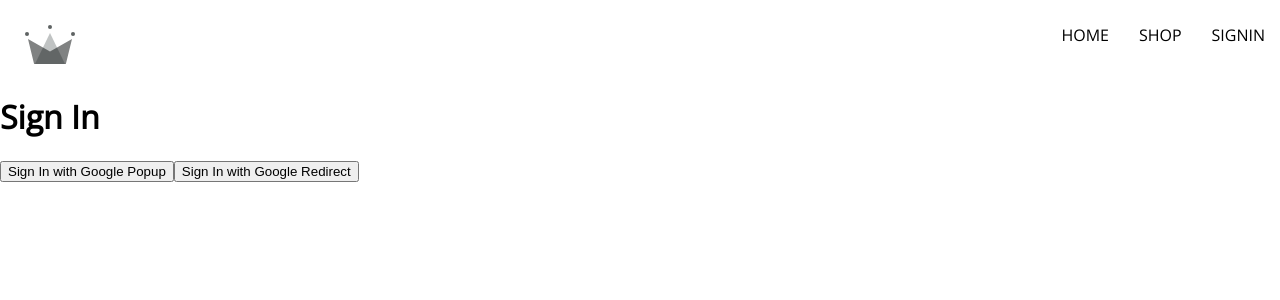
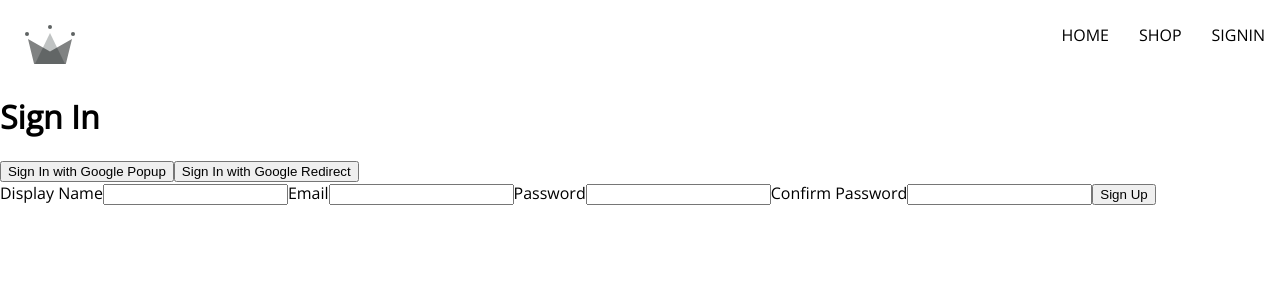
Before and after one commit to Aarun1349/clothing-store, a React (Create React App) app: page /signin in a window 1280 px wide. Shown: the top 300 px of the page. Built offline with nearby package versions, Linux system fonts and the light colour scheme.

Commit message:
Add Sign Up Page
Add Sign Up Page and add some create
user with email and password in firebase utility

```diff
--- /dev/null
+++ b/src/components/sign-up/sign-up-form-component.jsx
@@ -0,0 +1,66 @@
+import { async } from "@firebase/util";
+import { useState } from "react";
+import { createAuthUserWithEmailAndPassword } from "../../utility/firebase/firebase.utils";
+const defaultFormField = {
+  displayName: "",
+  email: "",
+  password: "",
+  confirmPassword: "",
+};
+const SignUpForm = () => {
+  const [formFields, setFormFields] = useState(defaultFormField);
+  const { displayName, email, password, confirmPassword } = formFields;
+
+  const handleSubmit = async (event)=>{
+    event.preventDefault();
+
+  }
+
+  const handleChange = (event) => {
+    const { name, value } = event.target;
+    setFormFields({ ...formFields, [name]: value });
+  };
+  return (
+    <>
+      <div>
+        <form onSubmit={() => {}}>
+          <label>Display Name</label>
+          <input
+            type="text"
+            onChange={handleChange}
+            name="displayName"
+            value={displayName}
+            required
+          ></input>
+          <label>Email</label>
+          <input
+            type="email"
+            onChange={handleChange}
+            name="email"
+            value={email}
+            required
+          ></input>
+          <label>Password</label>
+          <input
+            type="password"
+            onChange={handleChange}
+            name="password"
+            value={password}
+            required
+          ></input>
+          <label>Confirm Password</label>
+          <input
+            type="password"
+            onChange={handleChange}
+            name="confirmPassword"
+            value={confirmPassword}
+            required
+          ></input>
+          <button type="submit">Sign Up</button>
+        </form>
+      </div>
+    </>
+  );
+};
+
+export default SignUpForm;
--- a/src/routes/sign-in/sign-in.component.jsx
+++ b/src/routes/sign-in/sign-in.component.jsx
@@ -7,6 +7,7 @@ import {
   signInWithGoogleRedirect,
   createUserDocFromAuth,
 } from "../../utility/firebase/firebase.utils";
+import SignUpForm from "../../components/sign-up/sign-up-form-component";
 
 const Signin = () => {
   useEffect(() => {
@@ -37,6 +38,7 @@ const Signin = () => {
       <button onClick={signInWithGoogleRedirect}>
         Sign In with Google Redirect
       </button>
+      <SignUpForm/>
     </div>
   );
 };
--- a/src/utility/firebase/firebase.utils.js
+++ b/src/utility/firebase/firebase.utils.js
@@ -7,6 +7,7 @@ import {
   signInWithPopup,
   GoogleAuthProvider,
   signInWithRedirect,
+  createUserWithEmailAndPassword
 } from "firebase/auth";
 import { initializeApp } from "firebase/app";
 
@@ -91,3 +92,11 @@ export const createUserDocFromAuth = async (userAuth) => {
 
   //create set  document with the data from user auth in my collection if not exist
 };
+
+
+export const createAuthUserWithEmailAndPassword = async(email,password)=>{
+  if(!email||!password) return;
+
+  return await createUserWithEmailAndPassword(auth, email,password)
+
+}
```
